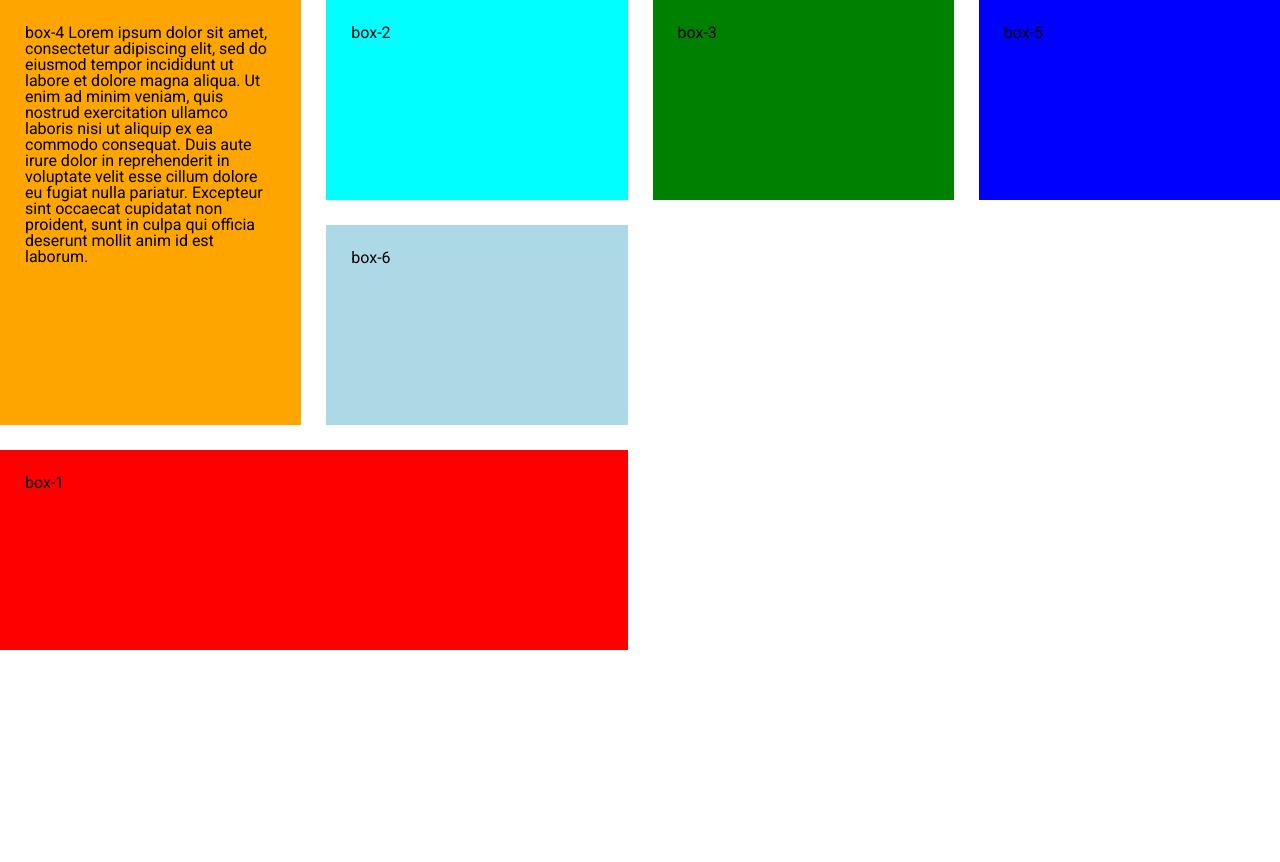
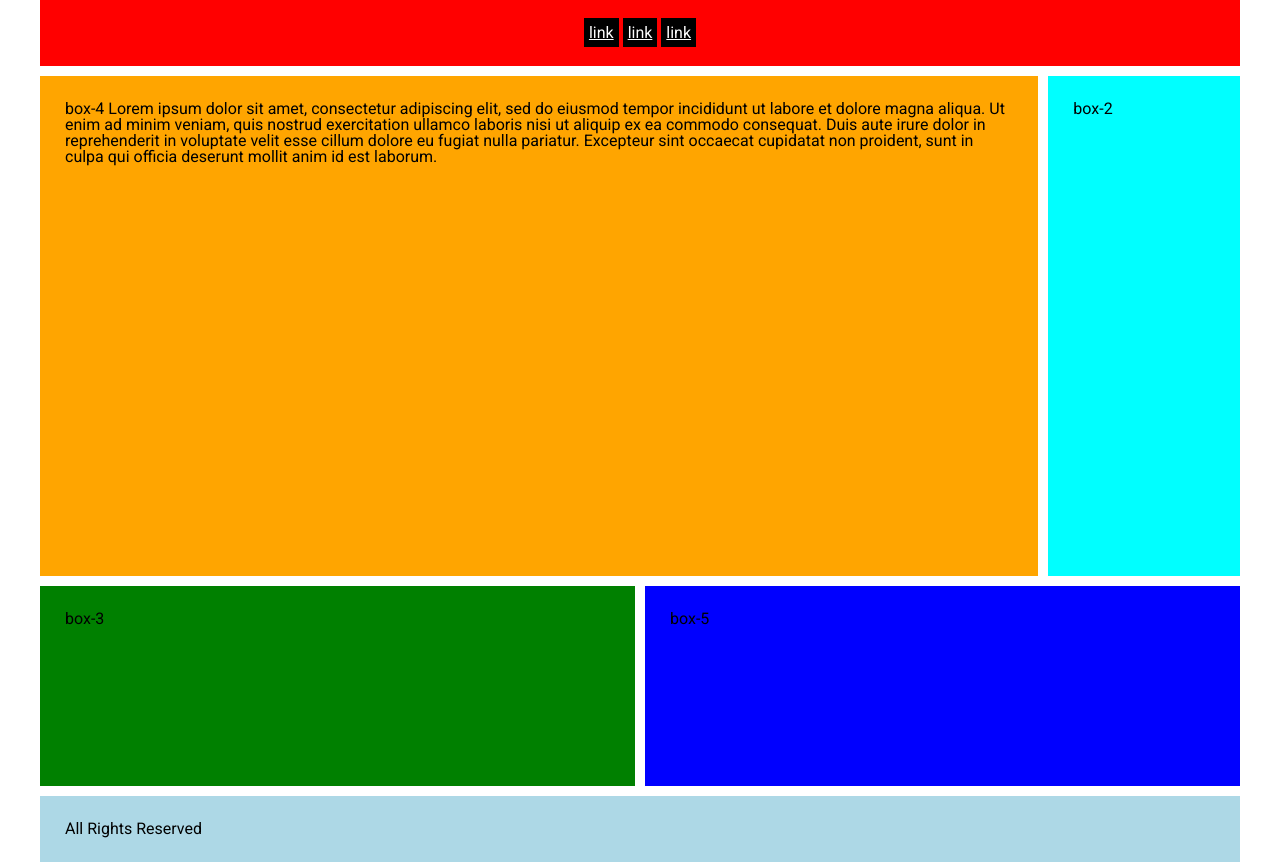
Before and after one commit to rebelcl0ud/gridnflex, a plain HTML site: page public/index.html in a window 1280 px wide. Before the commit the page ends 800 px from the top, so only its background shows below. Drawn offline with Linux system fonts and the light colour scheme.

Commit message:
basic blog-like layout; messing with gaps and randomness

```diff
--- a/assets/scss/styles.scss
+++ b/assets/scss/styles.scss
@@ -51,44 +51,74 @@ h1 {
 
 */
 
+* {
+  box-sizing: border-box;
+}
+
+.container {
+  max-width: 1200px;
+  margin: 0 auto;
+}
+
 .wrapper {
   display: grid;
-  grid-template-columns: 1fr 1fr 1fr 1fr;
-  /*grid-template-rows: 100px 50px 50px;*/
+  grid-template-columns: 1fr 1fr 1fr 1fr 1fr 1fr;
+  grid-template-rows: auto 500px 200px auto;
   grid-auto-rows: minmax(200px, auto);
-  grid-gap: 25px;
+  grid-gap: 10px;
 }
 
 .box-1 {
   padding: 25px;
   background: red;
-  grid-column: 1 / 3;
-  grid-row: 3 / 4;
+  grid-column: 1 / 7;
+  grid-row: 1 / 2;
+  text-align: center;
+  justify-content: center;
+
+  nav {
+    width: 400px;
+    /*display: grid;*/
+    display: block;
+    margin: 0 auto;
+    justify-items: center;
+    grid-template-columns: 1fr 1fr 1fr;
+
+    a {
+      background-color: black;
+      color: white;
+      padding: 5px;
+    }
+  }
 }
 
 .box-2 {
   padding: 25px;
   background: cyan;
+  grid-column: 6 / 7;
 }
 
 .box-3 {
   padding: 25px;
   background: green;
+  grid-column: 1 / 4;
 }
 
 .box-4 {
   padding: 25px;
   background: orange;
-  grid-column: 1 / 2;
-  grid-row: 1 / 3;
+  grid-column: 1 / 6;
+  grid-row: 2 / 3;
 }
 
 .box-5 {
   padding: 25px;
   background: blue;
+  grid-column: 4 / 7;
 }
 
 .box-6 {
   padding: 25px;
   background: lightblue;
+  grid-column: 1 / 7;
 }
--- a/public/index.html
+++ b/public/index.html
@@ -10,15 +10,23 @@
 </head>
 
 <body>
+	<div class="container">
 	  <div class="wrapper">
-  	<div class="box-1">box-1</div>
+	  	<div class="box-1">
+	  		<nav>
+	  			<a href="#">link</a>
+	  			<a href="#">link</a>
+	  			<a href="#">link</a>
+	  		</nav>
+	  	</div>
 	  	<div class="box-2">box-2</div>
 	  	<div class="box-3">box-3</div>
 	  	<div class="box-4">box-4
 	  		    Lorem ipsum dolor sit amet, consectetur adipiscing elit, sed do eiusmod tempor incididunt ut labore et dolore magna aliqua. Ut enim ad minim veniam, quis nostrud exercitation ullamco laboris nisi ut aliquip ex ea commodo consequat. Duis aute irure dolor in reprehenderit in voluptate velit esse cillum dolore eu fugiat nulla pariatur. Excepteur sint occaecat cupidatat non proident, sunt in culpa qui officia deserunt mollit anim id est laborum.
 	  	</div>
 	  	<div class="box-5">box-5</div>
-  	<div class="box-6">box-6</div>
+	  	<div class="box-6">All Rights Reserved</div>
+	  </div>
 	</div>
 </body>
 
```
Also changed, not shown: public/dist/styles.css. Lines whose indentation alone changed are shown as unchanged.
